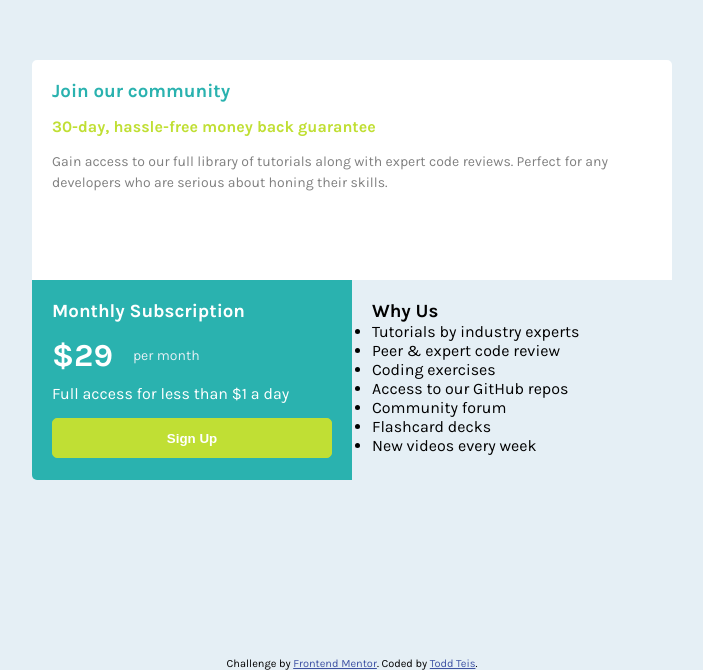
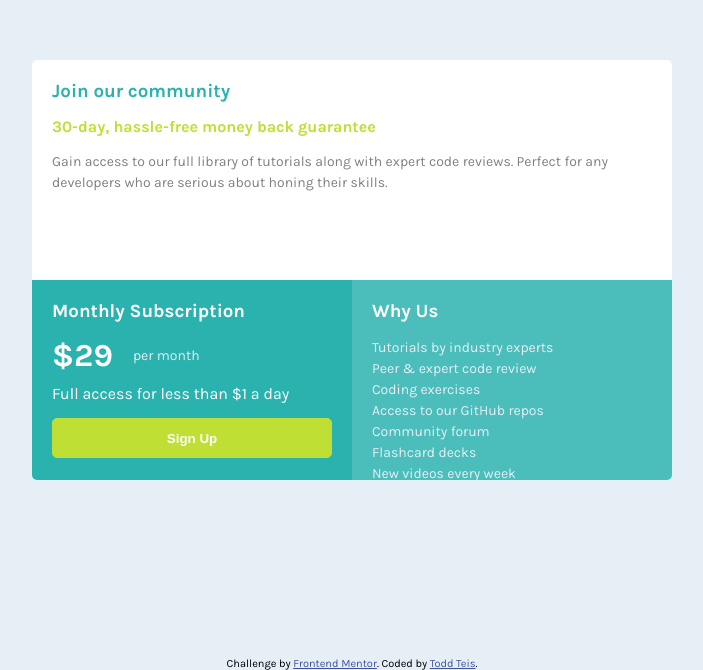
Before and after one commit to toddteis/Single-Price-Grid-Component, a plain HTML site: page index.html in a window 1280 px wide. Shown: the part 130-800 px from the top of the page, without its empty margins (288-991 px from the left). Drawn offline with Linux system fonts and the light colour scheme.

Commit message:
Styled About section.

```diff
--- a/css/styles.css
+++ b/css/styles.css
@@ -1,5 +1,6 @@
 :root {
     --cyan: hsl(179, 62%, 43%);
+    --cyan-light: hsl(179, 47%, 52%);
     --bright-yellow: hsl(71, 73%, 54%);
     --light-gray: hsl(204, 43%, 93%);
     --grayish-blue:hsl(218, 22%, 67%);
@@ -114,8 +115,20 @@
     padding: 20px;
     width: 320px;
     height: 200px;
-    background-color: var(--light-gray);
+    background-color: var(--cyan-light);
     border-radius: 0 0 5px 5px;
+    color:var(--light-gray);
+ }
+
+ .about h3 {
+     color: white;
+     margin-bottom: 15px;
+ }
+
+ .about ul {
+     list-style-type: none;
+     font-size: 14px;
+     line-height: 1.5;
  }
 
 
```
